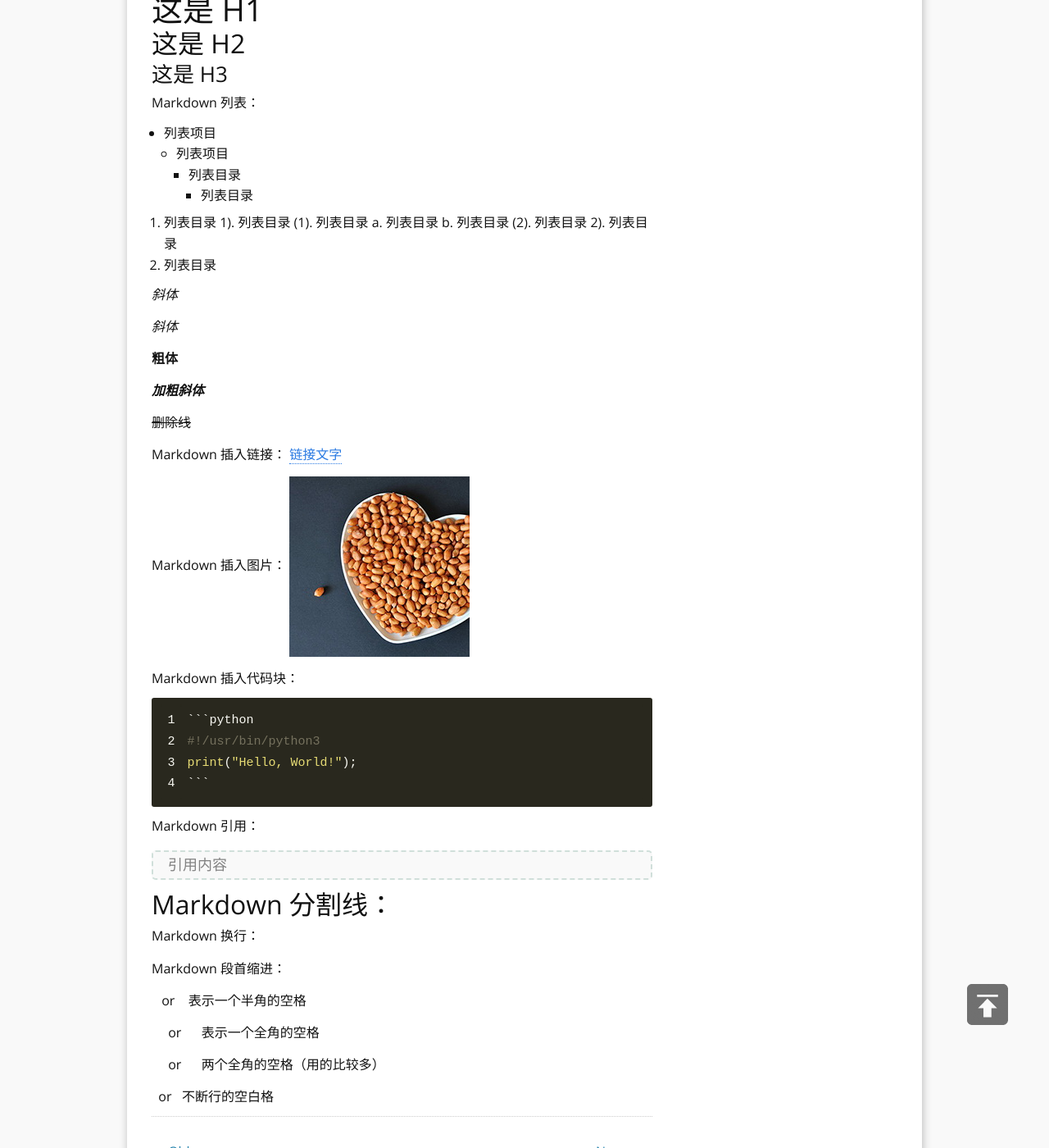
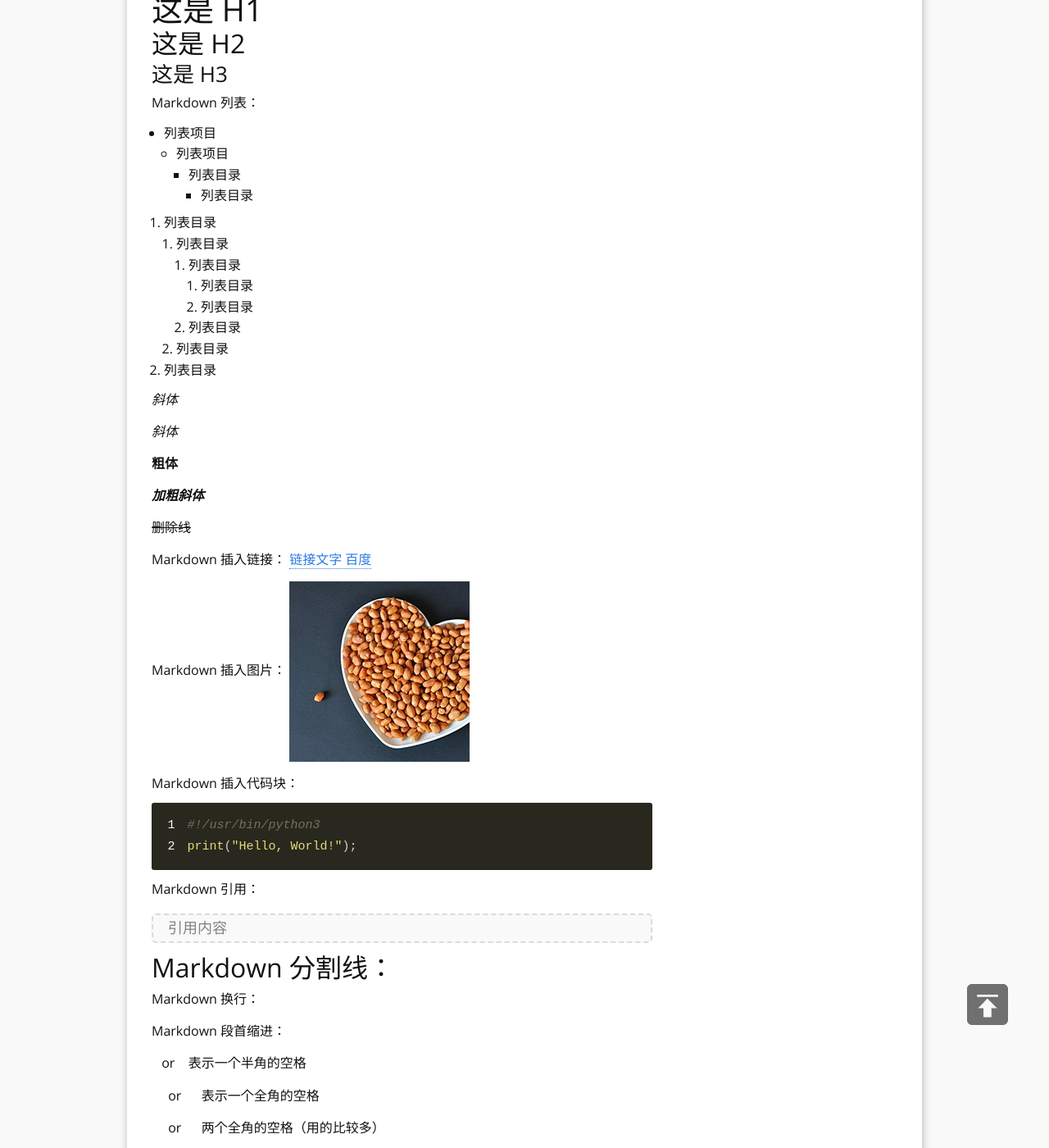
Before and after one commit to kalanny/kalanny.github.io, a Jekyll site: the page built from _posts/2020-02-17-Markdown常用语法.md, in a window 1280 px wide and 1400 px high, scrolled down 2188 px. Shown: the whole window at 82% size. Built offline with Jekyll 4.4.1, drawn with Linux system fonts in a browser that asks for light colours; nearby versions of some CDN libraries; some of the changed lines change nothing that is shown.

Commit message:
Update 2020-02-17-Markdown常用语法.md

````diff
--- a/_posts/2020-02-17-Markdown常用语法.md
+++ b/_posts/2020-02-17-Markdown常用语法.md
@@ -92,12 +92,12 @@ Markdown 列表：
             - 列表目录
 
 1. 列表目录
-    1). 列表目录
-        (1). 列表目录
-            a. 列表目录
-            b. 列表目录
-        (2). 列表目录
-    2). 列表目录
+    1. 列表目录
+        1. 列表目录
+            1. 列表目录
+            2. 列表目录
+        2. 列表目录
+    2. 列表目录
 2. 列表目录
 
 *斜体*
@@ -111,17 +111,17 @@ _斜体_
 ~~删除线~~
 
 Markdown 插入链接：
-[链接文字](链接网址 "标题")
+[链接文字 百度](www.baidu.com "baidu")
 
 Markdown 插入图片：
 ![alt text](/images/website_logo.jpg "Title")
 
 Markdown 插入代码块：
 
-    ```python
-    #!/usr/bin/python3
-    print("Hello, World!");
-    ```
+```python
+#!/usr/bin/python3
+print("Hello, World!");
+```
 
 Markdown 引用：
 > 引用内容
````
